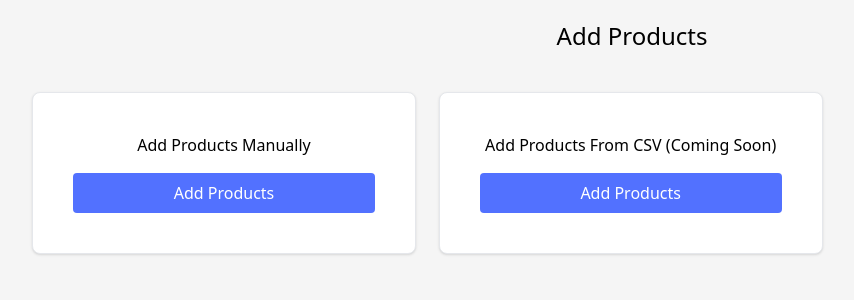
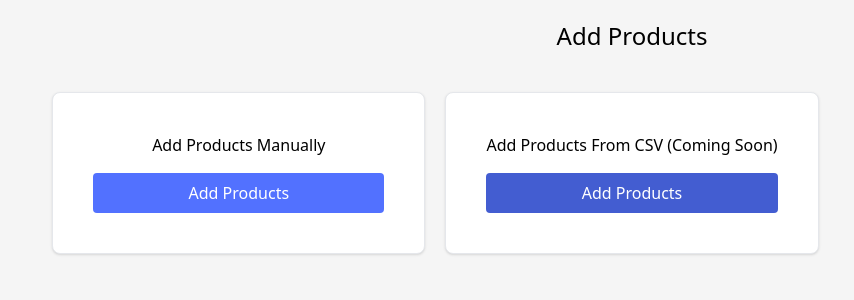
Before and after one commit to jchukwuezi/finsho-client-web, a React (Create React App) app: page /add/product in a window 1280 px wide. Shown: the top 300 px of the page, without its empty margins (8-862 px from the left). Built offline with nearby package versions, Linux system fonts and the light colour scheme; the HTML template or start-up script is replaced by a standard one.

Commit message:
need to improve centering of products page

```diff
--- a/src/components/pages/AddProducts.jsx
+++ b/src/components/pages/AddProducts.jsx
@@ -3,8 +3,9 @@ import React from 'react'
 const AddProducts = () => {
   return (
     <div className="min-h-screen bg-finsho-white">
-        <h1 className='text-center text-2xl pt-5'> Add Products </h1>
-        <div className='p-10 grid grid-cols-1 sm:grid-cols-1 md:grid-cols-1 lg:grid-cols-1 xl:grid-cols-3 gap-5'>
+        <h1 className='text-center text-2xl pt-5'> Add Products</h1>
+        <div className="flex justify-center mx-auto">
+            <div className='p-10 grid grid-cols-2 sm:grid-cols-1 md:grid-cols-1 lg:grid-cols-1 xl:grid-cols-3 gap-5 items-center'>
                 <div className="max-w-sm p-10 bg-white border border-gray-200 rounded-lg shadow dark:bg-gray-800 dark:border-gray-700 text-center">
                     <h5>Add Products Manually</h5>
                     <button className='w-full bg-finsho-purple hover:bg-finsho-purple-dark text-white py-2 px-4 rounded focus:outline-none focus:shadow-outline mt-4'>Add Products</button>
@@ -12,7 +13,8 @@ const AddProducts = () => {
 
                 <div className="max-w-sm p-10 bg-white border border-gray-200 rounded-lg shadow dark:bg-gray-800 dark:border-gray-700 text-center">
                     <h5>Add Products From CSV (Coming Soon)</h5>
-                <button className='w-full bg-finsho-purple hover:bg-finsho-purple-dark text-white py-2 px-4 rounded focus:outline-none focus:shadow-outline mt-4'>Add Products</button>
+                    <button disabled className='w-full bg-finsho-purple-dark text-white py-2 px-4 rounded focus:outline-none focus:shadow-outline mt-4'>Add Products</button>
+                </div>
             </div>
         </div>
     </div>
```
Lines whose indentation alone changed are shown as unchanged.
